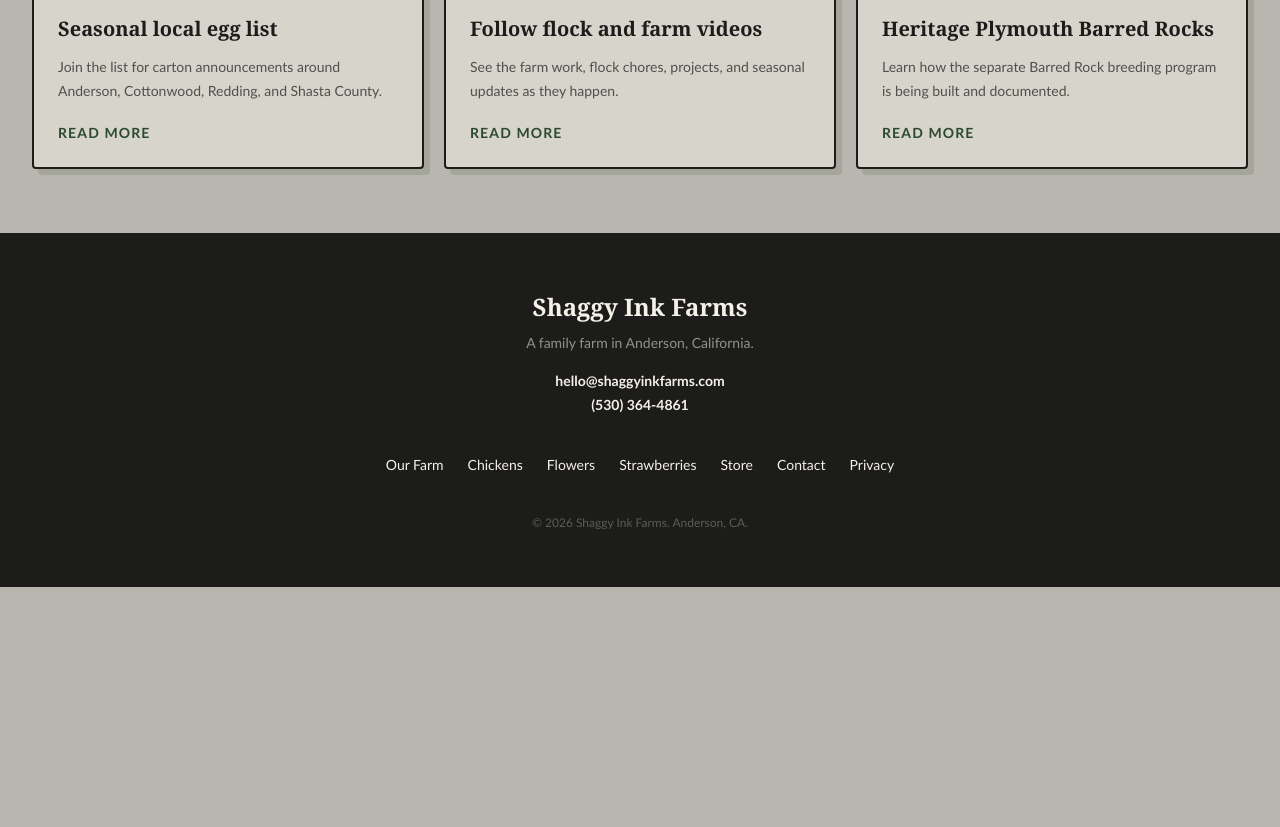
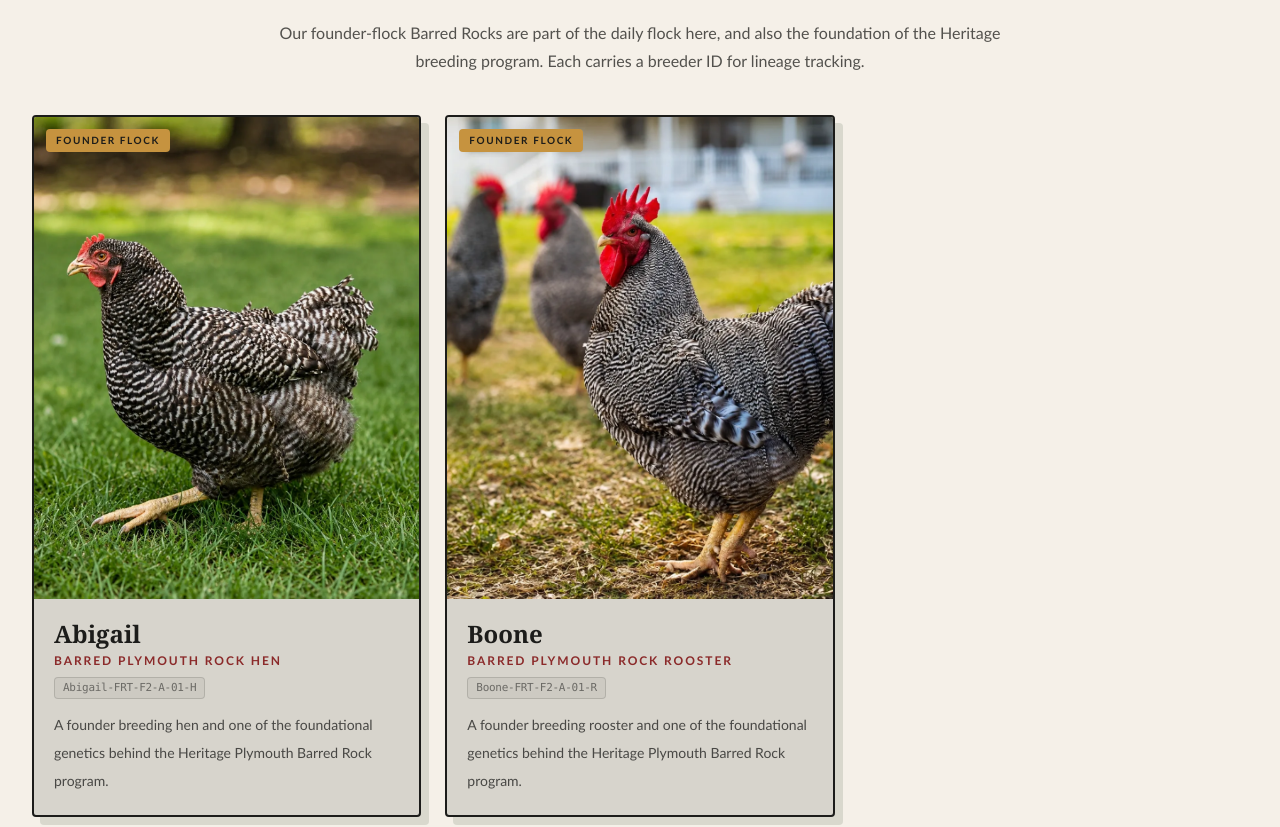
Before and after one commit to nezirether/shaggy-ink-farms, a Next.js app: page /poultry/the-flock in a window 1280 px wide. Shown: the part 2440-3267 px from the top of the page. Before the commit the page ends 3027 px from the top, so only its background shows below. Built offline with nearby package versions, Linux system fonts and the light colour scheme; no server answers.

Commit message:
feat: founder flock (Abigail & Boone) with photos + named-bird gallery (#37)
Founder-flock section on heritage-barred-rocks and Meet the Birds gallery on the-flock, with optimized webp photos, breeder-ID tags, and descriptive alt text.

```diff
--- a/app/poultry/heritage-barred-rocks/page.tsx
+++ b/app/poultry/heritage-barred-rocks/page.tsx
@@ -7,7 +7,9 @@ import { RelatedLinks } from "@/components/RelatedLinks";
 import { SectionHeader } from "@/components/SectionHeader";
 import { WaitlistForm } from "@/components/WaitlistForm";
 import { AvailabilityBadge } from "@/components/poultry/AvailabilityBadge";
+import { FlockGallery } from "@/components/poultry/FlockGallery";
 import { PoultryTrustPanel } from "@/components/poultry/PoultryTrustPanel";
+import { founderFlock } from "@/lib/flock";
 import { farmImages } from "@/lib/images";
 import { getArticleBySlug } from "@/lib/journal";
 import { poultryAvailabilityLastUpdated } from "@/lib/poultry-availability";
@@ -69,6 +71,15 @@ export default function HeritageBarredRocksPage() {
         imageSrc={farmImages.heritageRoosterPrimary.src}
         imageAlt={farmImages.heritageRoosterPrimary.alt}
         priority
+      />
+
+      <FlockGallery
+        birds={founderFlock}
+        featured
+        eyebrow="Founder Flock"
+        title="The foundational birds behind the program."
+        copy="These are the founder-flock birds — the foundational genetics the Heritage Plymouth Barred Rock program is being built from. Each carries a breeder ID so selection and lineage stay documented."
+        className="bg-[#F5F0E8]"
       />
 
       <section className="px-4 py-16 sm:px-6 lg:px-8">
--- a/app/poultry/the-flock/page.tsx
+++ b/app/poultry/the-flock/page.tsx
@@ -4,6 +4,8 @@ import { JsonLd, breadcrumbJsonLd } from "@/components/JsonLd";
 import { PageHero } from "@/components/PageHero";
 import { RelatedLinks } from "@/components/RelatedLinks";
 import { SectionHeader } from "@/components/SectionHeader";
+import { FlockGallery } from "@/components/poultry/FlockGallery";
+import { founderFlock } from "@/lib/flock";
 import { farmImages } from "@/lib/images";
 import { openGraphImage, pageMetadata, siteConfig } from "@/lib/site";
 
@@ -153,6 +155,14 @@ export default function PoultryFlockPage() {
         </div>
       </section>
 
+      <FlockGallery
+        birds={founderFlock}
+        eyebrow="Meet the Birds"
+        title="Some of the flock have names — and records."
+        copy="Our founder-flock Barred Rocks are part of the daily flock here, and also the foundation of the Heritage breeding program. Each carries a breeder ID for lineage tracking."
+        className="bg-[#F5F0E8]"
+      />
+
       <RelatedLinks
         eyebrow="Flock Paths"
         title="Where the flock connects next"
--- /dev/null
+++ b/components/poultry/FlockGallery.tsx
@@ -0,0 +1,106 @@
+import Image from "next/image";
+import { SectionHeader } from "@/components/SectionHeader";
+import type { FlockBird } from "@/lib/flock";
+
+type FlockGalleryProps = {
+  birds: FlockBird[];
+  eyebrow: string;
+  title: string;
+  copy?: string;
+  /** Featured rendering: larger cards + founder badge. */
+  featured?: boolean;
+  /** Section background tint utility class. */
+  className?: string;
+};
+
+function BirdIdTag({ id, onDark = false }: { id: string; onDark?: boolean }) {
+  return (
+    <span
+      className={`mt-2 inline-block rounded-sm border px-2 py-0.5 font-mono text-[11px] tracking-tight ${
+        onDark
+          ? "border-[#F5F0E8]/25 bg-[#1C1C1A]/30 text-[#F5F0E8]/70"
+          : "border-[#1C1C1A]/15 bg-[#1C1C1A]/5 text-[#1C1C1A]/55"
+      }`}
+      title={`Breeder ID: ${id}`}
+    >
+      {id}
+    </span>
+  );
+}
+
+export function FlockGallery({
+  birds,
+  eyebrow,
+  title,
+  copy,
+  featured = false,
+  className = "",
+}: FlockGalleryProps) {
+  return (
+    <section className={`px-4 py-16 sm:px-6 lg:px-8 ${className}`}>
+      <div className="mx-auto max-w-7xl">
+        <SectionHeader eyebrow={eyebrow} title={title} copy={copy} />
+        <div
+          className={`grid gap-6 sm:grid-cols-2 ${
+            featured ? "" : "lg:grid-cols-3"
+          }`}
+        >
+          {birds.map((bird) => (
+            <article
+              key={bird.id}
+              className={`overflow-hidden rounded-sm border-2 border-[#1C1C1A] shadow-[8px_8px_0_rgba(44,74,46,0.14)] ${
+                featured ? "bg-[#2C4A2E] text-[#F5F0E8]" : "bg-[#D7D4CC]"
+              }`}
+            >
+              <div className="relative aspect-[4/5] w-full">
+                <Image
+                  src={bird.image.src}
+                  alt={bird.image.alt}
+                  fill
+                  sizes={
+                    featured
+                      ? "(min-width: 640px) 50vw, 100vw"
+                      : "(min-width: 1024px) 33vw, (min-width: 640px) 50vw, 100vw"
+                  }
+                  className="object-cover"
+                  style={{ objectPosition: bird.objectPosition ?? "center" }}
+                />
+                {bird.founder ? (
+                  <span className="absolute left-3 top-3 rounded-sm bg-[#C6933F] px-2.5 py-1 text-[10px] font-extrabold uppercase tracking-[0.16em] text-[#1C1C1A]">
+                    Founder Flock
+                  </span>
+                ) : null}
+              </div>
+              <div className="p-5">
+                <h3
+                  className={`font-serif font-bold leading-tight ${
+                    featured ? "text-3xl" : "text-2xl"
+                  } ${featured ? "text-[#F5F0E8]" : "text-[#1C1C1A]"}`}
+                >
+                  {bird.name}
+                </h3>
+                <p
+                  className={`mt-1 text-xs font-extrabold uppercase tracking-[0.16em] ${
+                    featured ? "text-[#E8C87E]" : "text-[#8B2A2A]"
+                  }`}
+                >
+                  {bird.breed}
+                </p>
+                <div>
+                  <BirdIdTag id={bird.id} onDark={featured} />
+                </div>
+                <p
+                  className={`mt-3 text-sm leading-7 ${
+                    featured ? "text-[#F5F0E8]/80" : "text-[#1C1C1A]/76"
+                  }`}
+                >
+                  {bird.role}
+                </p>
+              </div>
+            </article>
+          ))}
+        </div>
+      </div>
+    </section>
+  );
+}
--- /dev/null
+++ b/lib/flock.ts
@@ -0,0 +1,44 @@
+// Named birds in the flock. Founder-flock birds are the foundational genetics
+// for the Heritage Plymouth Barred Rock breeding program and are treated as
+// headline birds, not gallery filler.
+
+export type FlockBird = {
+  name: string;
+  breed: string; // e.g. "Barred Plymouth Rock Hen"
+  id: string; // breeder / lineage ID, e.g. "Abigail-FRT-F2-A-01-H"
+  role: string; // short description shown under the bird
+  image: {
+    src: string;
+    alt: string;
+  };
+  /** object-position for the cropped card image. Defaults to "center". */
+  objectPosition?: string;
+  founder?: boolean;
+};
+
+export const founderFlock: FlockBird[] = [
+  {
+    name: "Abigail",
+    breed: "Barred Plymouth Rock Hen",
+    id: "Abigail-FRT-F2-A-01-H",
+    role: "A founder breeding hen and one of the foundational genetics behind the Heritage Plymouth Barred Rock program.",
+    image: {
+      src: "/images/chickens/abigail.webp",
+      alt: "Abigail, a Barred Plymouth Rock hen, founder flock breeding hen at Shaggy Ink Farms.",
+    },
+    objectPosition: "center",
+    founder: true,
+  },
+  {
+    name: "Boone",
+    breed: "Barred Plymouth Rock Rooster",
+    id: "Boone-FRT-F2-A-01-R",
+    role: "A founder breeding rooster and one of the foundational genetics behind the Heritage Plymouth Barred Rock program.",
+    image: {
+      src: "/images/chickens/boone.webp",
+      alt: "Boone, a Barred Plymouth Rock rooster, founder flock breeding rooster at Shaggy Ink Farms.",
+    },
+    objectPosition: "center",
+    founder: true,
+  },
+];
```
Also changed, not shown: public/images/chickens/abigail.webp (added), public/images/chickens/boone.webp (added).
